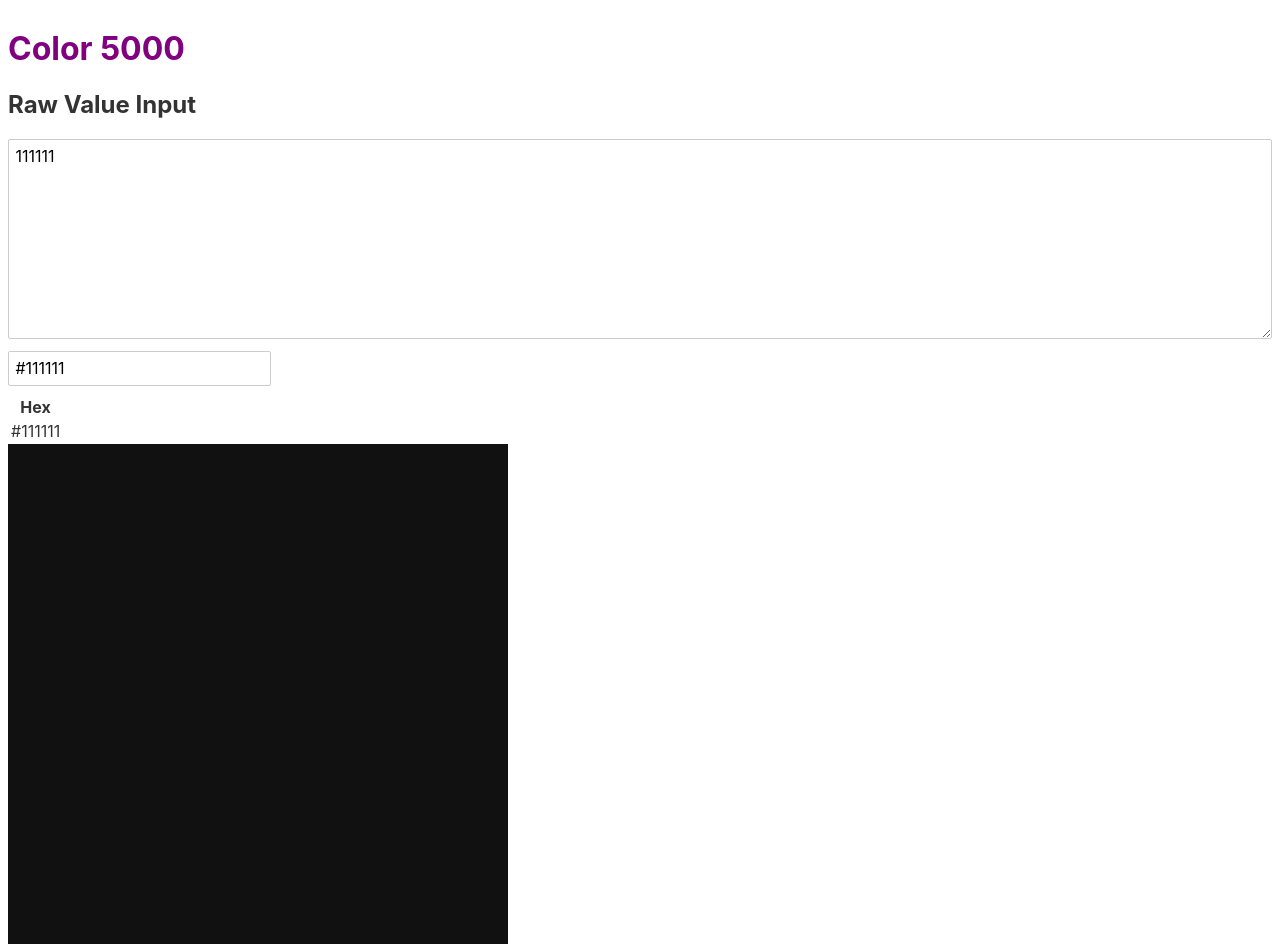
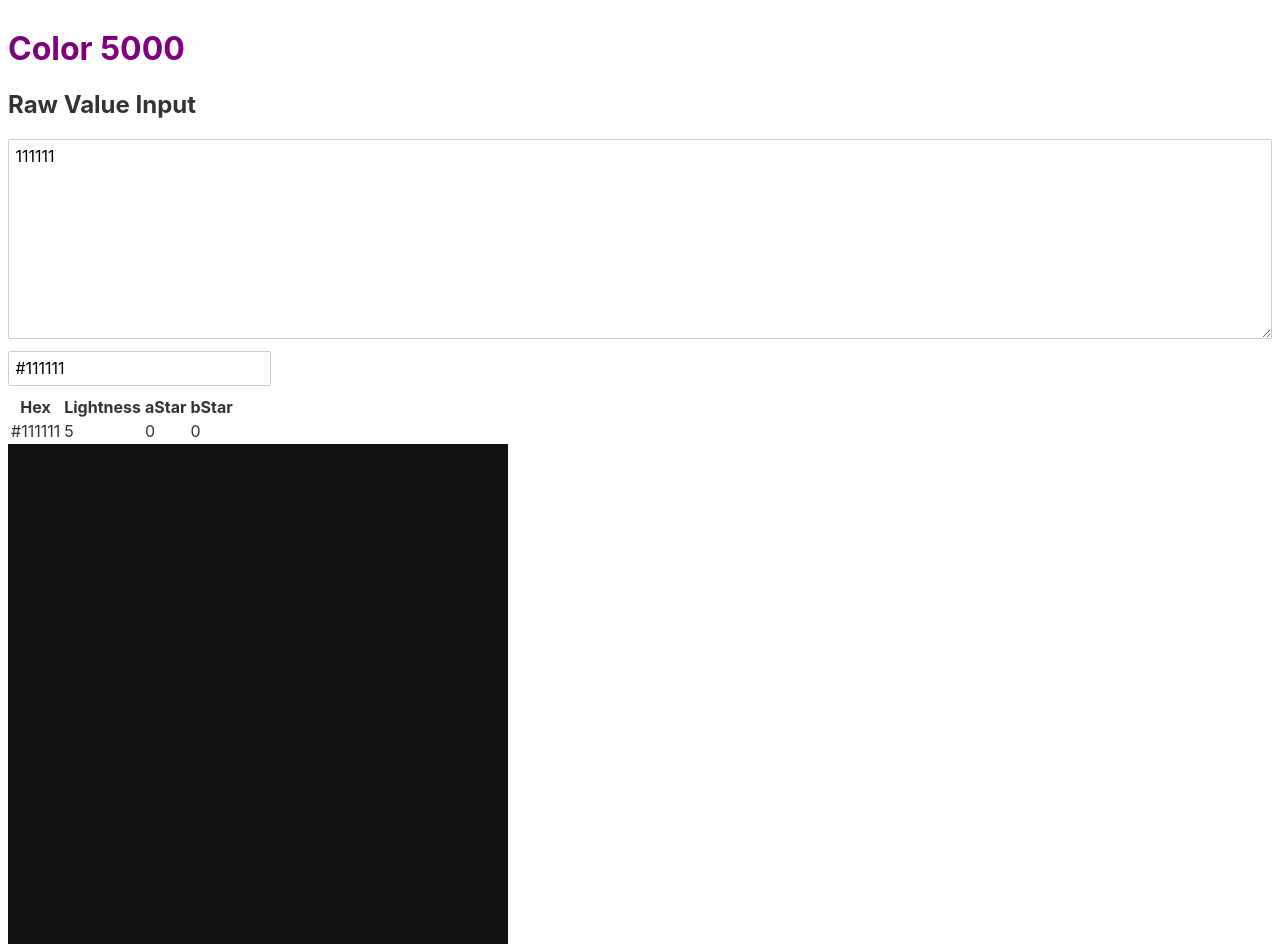
Before and after one commit to jeffhiltz/farbe5000, a Svelte app: page / in a window 1280 px wide. Built offline with nearby package versions, Linux system fonts and the light colour scheme.

Commit message:
show colorValues in table

```diff
--- a/src/ColorTable.svelte
+++ b/src/ColorTable.svelte
@@ -1,18 +1,23 @@
 <script>
-  import { colors } from './colors.js'
-//  const convert = require('color-convert')
+  import { colors, colorValues } from './colors.js'
 </script>
 
 <table>
   <thead>
     <tr>
       <th>Hex</th>
+      <th>Lightness</th>
+      <th>aStar</th>
+      <th>bStar</th>
     </tr>
   </thead>
   <tbody>
     {#each $colors as hex}
       <tr>
-        <td>{hex}</td>
+        <td>{$colorValues[hex].hex}</td>
+        <td>{$colorValues[hex].lightness}</td>
+        <td>{$colorValues[hex].aStar}</td>
+        <td>{$colorValues[hex].bStar}</td>
       </tr>
     {/each}
   </tbody>
```
